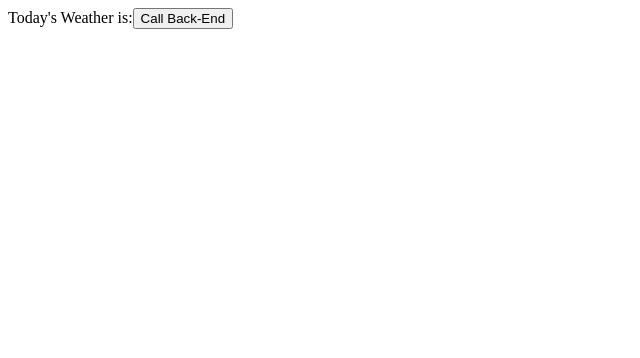
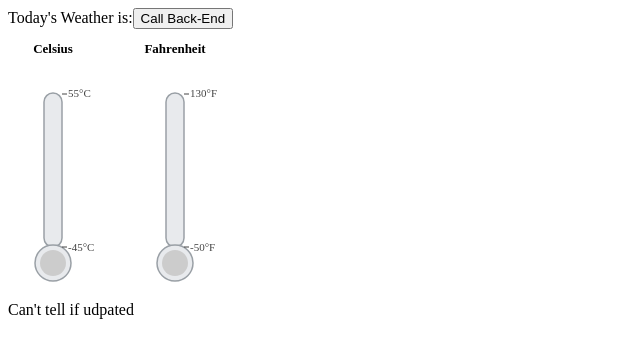
Before and after one commit to daniyar-yes/weather-app-example-react-class, a React (Vite) app: page / in a window 1280 px wide. Shown: the top 358 px of the page, without its empty margins (0-640 px from the left). Built offline with nearby package versions, Linux system fonts and the light colour scheme; no server answers.

Commit message:
WIP: Location and Temperature components added, but with bugs

```diff
--- a/src/AnyOtherPage/AnyOtherPage.jsx
+++ /dev/null
@@ -1,42 +0,0 @@
-import { useEffect, useState } from "react";
-
-const WeatherPage = () => {
-  const [flagForReload, setFlagForReload] = useState(false);
-
-  const [conditionImg, setConditionImg] = useState('')
-  const [conditionText, setConditionText] = useState('')
-  const [lastUpdated, setLastUpdated] = useState('')
-
-
-  function handleClick() {
-    setFlagForReload(!flagForReload)
-  }
-
-  useEffect(() => {
-    async function loadWeather() {
-      const response = await fetch('http://api.weatherapi.com/v1/current.json?key={}&q=Kansas City&aqi=yes');
-      const result = await response.json();
-
-      setConditionImg(result?.current?.condition?.icon)
-      setConditionText(result?.current?.condition?.text)
-      setLastUpdated(result?.current?.last_updated)
-      console.log(result)
-    }
-
-    loadWeather();
-  }, [flagForReload]);
-
-  return (
-    <>
-      Today's Weather is:
-      <button onClick={handleClick}>Call Back-End</button>
-      <br></br>
-
-      {conditionImg && <img src={conditionImg} alt='' />}
-      {conditionText && <p>{conditionText}</p>}
-      {lastUpdated && <p>{lastUpdated}</p>}
-    </>
-  );
-};
-
-export default WeatherPage;
--- a/src/App.jsx
+++ b/src/App.jsx
@@ -1,4 +1,4 @@
-import WeatherPage from "./AnyOtherPage/AnyOtherPage"
+import WeatherPage from "./WeatherPage/WeatherPage"
 
 
 function App() {
--- /dev/null
+++ b/src/WeatherPage/LocationCard/LocationCard.jsx
@@ -0,0 +1,27 @@
+import React from 'react'
+
+const LocationCard = ({ responseLocation }) => {
+
+    if (!responseLocation) return;
+
+    const name = responseLocation?.name;
+    const country = responseLocation?.country;
+    const region = responseLocation?.region;
+    const timeZone = responseLocation?.tz_id;
+    const coordinates = { lat: responseLocation?.lat, lon: responseLocation?.lon }
+    const localTime = responseLocation?.localtime;
+
+  return (
+    <div>
+        <div>City: {name}</div>
+        <div>Country: {country}</div>
+        <div>Region: {region}</div>
+        <div>Timezone: {timeZone}</div>
+        <div>Lat: {coordinates.lat}, Lon: {coordinates.lon}</div>
+        <div>Local dat & time: {localTime}</div>
+
+    </div>
+  )
+}
+
+export default LocationCard
--- /dev/null
+++ b/src/WeatherPage/Termometer/Termometer.jsx
@@ -0,0 +1,204 @@
+import React from "react";
+
+/** Padding around current so scale min/max bracket the reading (fallback when no forecast min/max). */
+function scaleAround(value, pad, hardMin, hardMax) {
+  if (value == null || Number.isNaN(value)) return { min: hardMin, max: hardMax };
+  let min = Math.floor(value - pad);
+  let max = Math.ceil(value + pad);
+  if (max - min < 10) {
+    const mid = (min + max) / 2;
+    min = Math.floor(mid - 5);
+    max = Math.ceil(mid + 5);
+  }
+  return {
+    min: Math.max(hardMin, min),
+    max: Math.min(hardMax, max),
+  };
+}
+
+function ThermometerScale({ unit, current, min, max, label }) {
+  const vbW = 72;
+  const vbH = 220;
+  const bulbCy = vbH - 22;
+  const bulbR = 18;
+  const stemX = 27;
+  const stemW = 18;
+  const stemTop = 28;
+  const stemBottom = bulbCy - bulbR + 2;
+  const innerPad = 3;
+  const innerTop = stemTop + innerPad;
+  const innerBottom = stemBottom - innerPad;
+  const innerH = innerBottom - innerTop;
+
+  const t =
+    current == null || Number.isNaN(current)
+      ? null
+      : Math.min(max, Math.max(min, current));
+  const fillRatio =
+    t == null || max === min ? 0 : (t - min) / (max - min);
+  const fillH = fillRatio * innerH;
+  const fillY = innerBottom - fillH;
+
+  return (
+    <div
+      style={{
+        display: "flex",
+        flexDirection: "column",
+        alignItems: "center",
+        gap: 8,
+      }}
+    >
+      <span style={{ fontSize: 13, fontWeight: 600 }}>{label}</span>
+      <svg
+        width={90}
+        height={vbH}
+        viewBox={`0 0 ${vbW} ${vbH}`}
+        role="img"
+        aria-label={
+          t == null
+            ? `${label} thermometer, no reading`
+            : `${label} thermometer, ${t}°${unit}, between ${min} and ${max}`
+        }
+      >
+        <title>
+          {t == null
+            ? `${label}`
+            : `${t}°${unit} (scale ${min}–${max}°${unit})`}
+        </title>
+        {/* stem outline */}
+        <rect
+          x={stemX}
+          y={stemTop}
+          width={stemW}
+          height={stemBottom - stemTop}
+          rx={stemW / 2}
+          fill="#e8eaed"
+          stroke="#9aa0a6"
+          strokeWidth={1.5}
+        />
+        {/* bulb outline */}
+        <circle
+          cx={vbW / 2}
+          cy={bulbCy}
+          r={bulbR}
+          fill="#e8eaed"
+          stroke="#9aa0a6"
+          strokeWidth={1.5}
+        />
+        {/* mercury bulb */}
+        <circle
+          cx={vbW / 2}
+          cy={bulbCy}
+          r={bulbR - 5}
+          fill={t == null ? "#ccc" : "#c62828"}
+        />
+        {/* mercury column */}
+        {t != null && fillH > 0 && (
+          <rect
+            x={stemX + innerPad}
+            y={fillY}
+            width={stemW - innerPad * 2}
+            height={fillH}
+            fill="#c62828"
+          />
+        )}
+        {/* max tick (top) */}
+        <text x={stemX + stemW + 6} y={stemTop + 4} fontSize={11} fill="#444">
+          {max}°{unit}
+        </text>
+        <line
+          x1={stemX + stemW}
+          y1={stemTop + 1}
+          x2={stemX + stemW + 5}
+          y2={stemTop + 1}
+          stroke="#444"
+          strokeWidth={1}
+        />
+        {/* min tick (bottom of stem) */}
+        <text x={stemX + stemW + 6} y={stemBottom + 4} fontSize={11} fill="#444">
+          {min}°{unit}
+        </text>
+        <line
+          x1={stemX + stemW}
+          y1={stemBottom}
+          x2={stemX + stemW + 5}
+          y2={stemBottom}
+          stroke="#444"
+          strokeWidth={1}
+        />
+        {/* current value */}
+        {t != null && (
+          <text
+            x={vbW / 2}
+            y={stemTop - 6}
+            textAnchor="middle"
+            fontSize={13}
+            fontWeight={600}
+            fill="#1a1a1a"
+          >
+            {t}°{unit}
+          </text>
+        )}
+      </svg>
+    </div>
+  );
+}
+
+/**
+ * @param {{ tempC: number|null, tempF: number|null }} temperature
+ * @param {{ minC?: number, maxC?: number, minF?: number, maxF?: number }} [bounds] optional day min/max from forecast API later
+ */
+const Termometer = ({ temperature, bounds }) => {
+  const { tempC, tempF } = temperature || {};
+  const padC = 12;
+  const padF = 22;
+
+  let minC, maxC, minF, maxF;
+  if (
+    bounds?.minC != null &&
+    bounds?.maxC != null &&
+    bounds?.minF != null &&
+    bounds?.maxF != null
+  ) {
+    minC = bounds.minC;
+    maxC = bounds.maxC;
+    minF = bounds.minF;
+    maxF = bounds.maxF;
+  } else {
+    const c = scaleAround(tempC, padC, -45, 55);
+    const f = scaleAround(tempF, padF, -50, 130);
+    minC = c.min;
+    maxC = c.max;
+    minF = f.min;
+    maxF = f.max;
+  }
+
+  return (
+    <div
+      style={{
+        display: "flex",
+        flexWrap: "wrap",
+        gap: 32,
+        marginTop: 12,
+        marginBottom: 12,
+      }}
+    >
+      <ThermometerScale
+        unit="C"
+        current={tempC}
+        min={minC}
+        max={maxC}
+        label="Celsius"
+      />
+      <ThermometerScale
+        unit="F"
+        current={tempF}
+        min={minF}
+        max={maxF}
+        label="Fahrenheit"
+      />
+    </div>
+  );
+};
+
+export default Termometer;
--- /dev/null
+++ b/src/WeatherPage/WeatherPage.jsx
@@ -0,0 +1,69 @@
+import { useEffect, useState } from "react";
+import LocationCard from "./LocationCard/LocationCard";
+import Termometer from "./Termometer/Termometer";
+
+const WeatherPage = () => {
+  /** Bumps on each "refresh" click so useEffect deps change without meaningless true/false flips. */
+  const [fetchVersion, setFetchVersion] = useState(0);
+
+  const [conditionImg, setConditionImg] = useState('')
+  const [conditionText, setConditionText] = useState('')
+  const [lastUpdated, setLastUpdated] = useState('')
+
+  const [responseLocation, setResponseLocation] = useState(null);
+  const [temperature, setTemperature] = useState({ tempC: null, tempF: null})
+
+  const baseUrl = 'https://api.weatherapi.com';
+  const endpoint = 'v1/current.json';
+  const apiKey = import.meta.env.VITE_WEATHER_API_KEY;
+  const cityParam = 'q';
+  const city = 'London';
+  const airParam = 'aqi';
+  const includeAir = 'yes';
+  console.log('render')
+
+  function handleClick() {
+    setFetchVersion((v) => v + 1);
+  }
+
+  useEffect(() => {
+    async function loadWeather() {
+      if (!apiKey) {
+        console.error('Missing VITE_WEATHER_API_KEY. Copy .env.example to .env.local and set your key.');
+        return;
+      }
+
+      const url = new URL(`${baseUrl}/${endpoint}`);
+      url.searchParams.set('key', apiKey);
+      url.searchParams.set(cityParam, city);
+      url.searchParams.set(airParam, includeAir);
+
+      const response = await fetch(url);
+      const result = await response.json();
+      console.log(result);
+
+      setConditionImg(result?.current?.condition?.icon);
+      setConditionText(result?.current?.condition?.text);
+      setLastUpdated(result?.current?.last_updated);
+      setResponseLocation(result?.location);
+      setTemperature({tempC: result?.current?.temp_c, tempF: result?.current?.temp_f})
+    }
+
+    loadWeather();
+  }, [apiKey, fetchVersion]);
+
+  return (
+    <>
+      Today's Weather is:
+      <button onClick={handleClick}>Call Back-End</button>
+      <br></br>
+      <LocationCard responseLocation={responseLocation}/>
+      <Termometer temperature={temperature}/>
+      {conditionImg && <img src={conditionImg} alt='' />}
+      {conditionText && <p>Currently: {conditionText}</p>}
+      {lastUpdated ? <p>{lastUpdated}</p> : <p>Can't tell if udpated</p>}
+    </>
+  );
+};
+
+export default WeatherPage;
```
Also changed, not shown: 2 other files (tests, documents, lock files or other folders).
